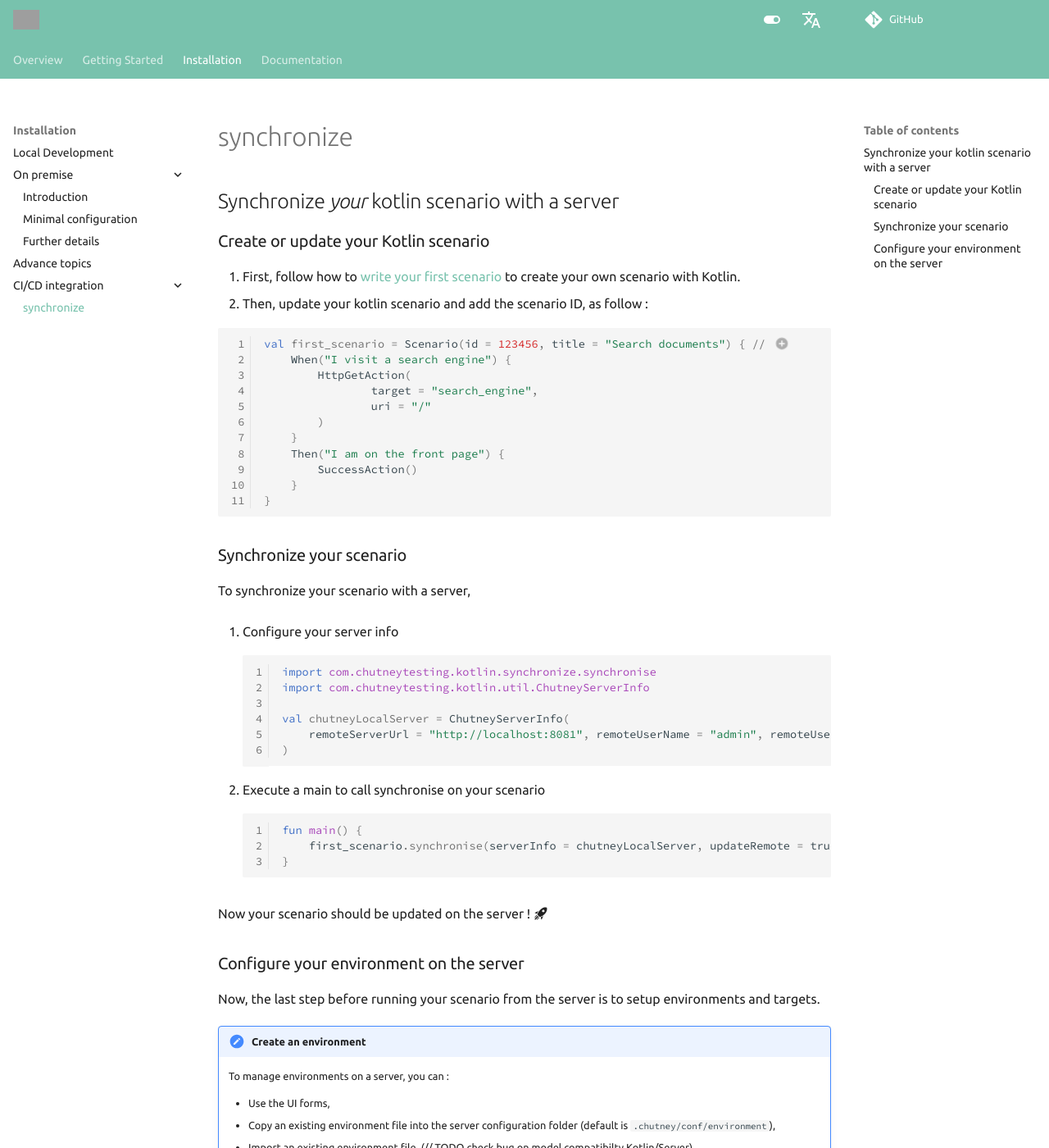
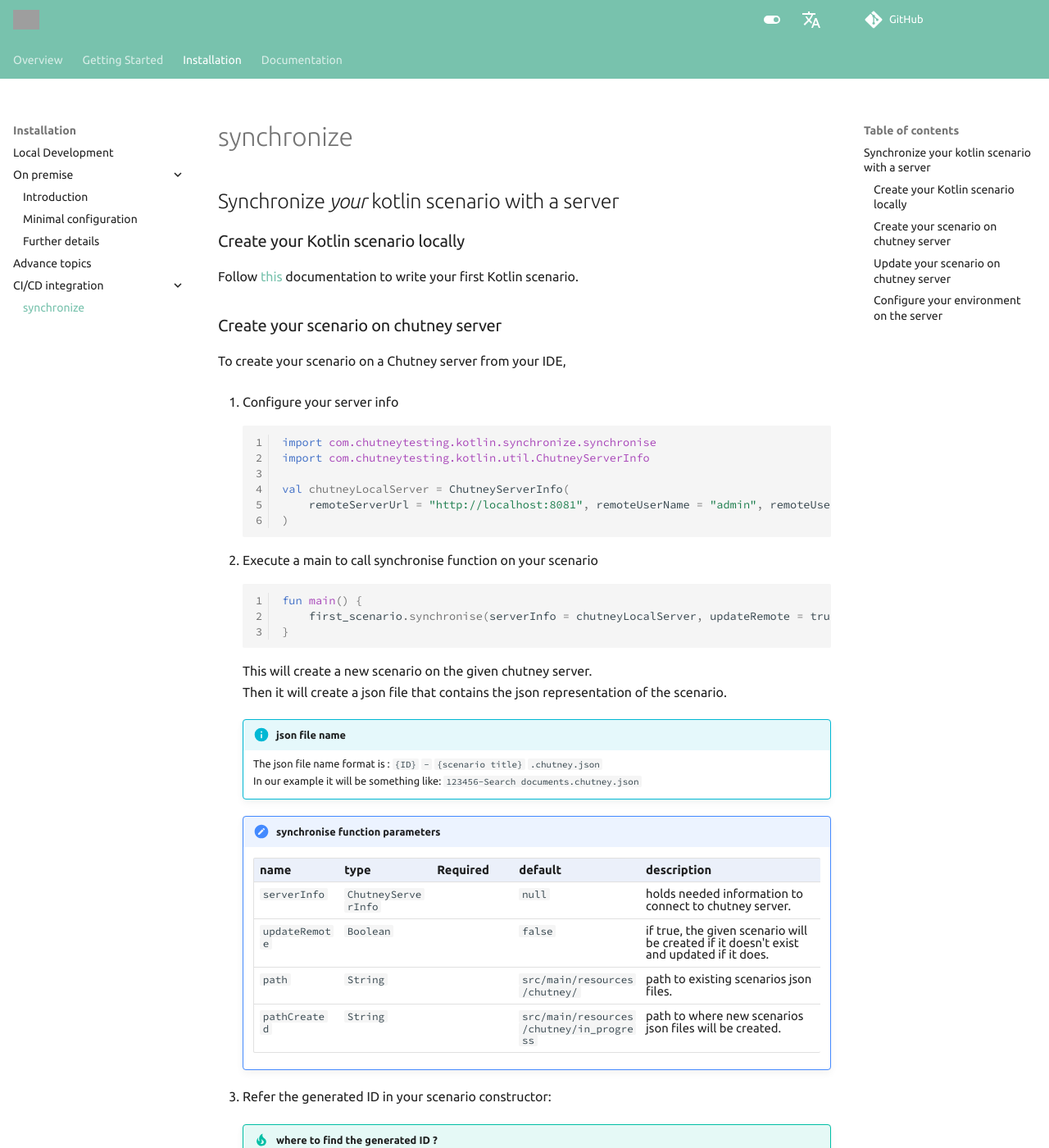
Before and after one commit to chutney-testing/chutney-testing.github.io-legacy, an MkDocs documentation site: the page built from docs/installation/ci_cd/scenario_sync.md, in a window 1280 px wide and 1400 px high. Shown: the whole window at 82% size. Built offline with MkDocs 1.6.1 and Material for MkDocs 9.7.7, drawn with Linux system fonts in a browser that asks for light colours; comment, search, counter and statistics services are not loaded; some of the changed text lies outside the part shown; grey boxes are pictures that could not be loaded.

Commit message:
docs: synchronize (#53)

````diff
--- a/docs/installation/ci_cd/scenario_sync.md
+++ b/docs/installation/ci_cd/scenario_sync.md
@@ -1,29 +1,11 @@
 # Synchronize *your* kotlin scenario with a server
 
-## Create or update your Kotlin scenario
+## Create your Kotlin scenario locally
+Follow [this](/getting_started/write/#write-a-scenario) documentation to write your first Kotlin scenario.
 
-1. First, follow how to [write your first scenario](/getting_started/write/#write-a-scenario) to create your own scenario with Kotlin.
-2. Then, update your kotlin scenario and add the scenario ID, as follow :
+## Create your scenario on chutney server
 
-``` kotlin
-val first_scenario = Scenario(id = 123456, title = "Search documents") { // (1)
-    When("I visit a search engine") {
-        HttpGetAction(
-                target = "search_engine",
-                uri = "/"
-        )
-    }
-    Then("I am on the front page") {
-        SuccessAction()
-    }
-}
-```
-
-1. Set the server scenario ID in the Scenario constructor
-
-## Synchronize your scenario
-
-To synchronize your scenario with a server,
+To create your scenario on a Chutney server from your IDE,
 
 1. Configure your server info
 ``` kotlin
@@ -35,14 +17,65 @@ val chutneyLocalServer = ChutneyServerInfo(
 )
 ```
 
-2. Execute a main to call synchronise on your scenario
-``` kotlin
-fun main() {
-    first_scenario.synchronise(serverInfo = chutneyLocalServer, updateRemote = true)
-}
-```
+2. Execute a main to call synchronise function on your scenario
+    ``` kotlin
+    fun main() {
+        first_scenario.synchronise(serverInfo = chutneyLocalServer, updateRemote = true) // (1)!
+    }
+    ```
+    1. See logs generated by synchronize function in your console to get more details of what it did.
 
-Now your scenario should be updated on the server ! :material-rocket-launch:
+    This will create a new scenario on the given chutney server.<br/>
+    Then it will create a json file that contains the json representation of the scenario.
+    !!! info "json file name"
+        The json file name format is : `{ID}` `-` `{scenario title}` `.chutney.json`<br/>
+        In our example it will be something like: `123456-Search documents.chutney.json`
+
+
+    !!! note "synchronise function parameters"
+
+        | name           | type                       | Required | default                                  |          description                                                                      |
+        |:---------------|:---------------------------|:---------|:-----------------------------------------|:------------------------------------------------------------------------------------------|
+        | `serverInfo`   | `ChutneyServerInfo`        |          |  `null`                                  | holds needed information to connect to chutney server.                                   |
+        | `updateRemote` | `Boolean`                  |          | `false`                                  | if true, the given scenario will be created if it doesn't exist and updated if it does.   |
+        | `path`         | `String`                   |          | `src/main/resources/chutney/`            | path to existing scenarios json files.                                                    |
+        | `pathCreated`  | `String`                   |          | `src/main/resources/chutney/in_progress` | path to where new scenarios json files will be created.                                   |
+
+
+3. Refer the generated ID in your scenario constructor:
+
+    !!! tip "where to find the generated ID ?"
+        As explained above, the generated ID is in the created json file's name (**123456**-Search documents.chutney.json).
+
+    ``` kotlin
+    val first_scenario = Scenario(id = 123456, title = "Search documents") {
+        When("I visit a search engine") {
+            HttpGetAction(
+                    target = "search_engine",
+                    uri = "/"
+            )
+        }
+        Then("I am on the front page") {
+            SuccessAction()
+        }
+    }
+    ```
+
+    Now your scenario is created on the server ! :material-rocket:
+
+## Update your scenario on chutney server
+
+After editing your scenario kotlin code, jut call synchronize function again.
+
+!!! warning "Don't forget !"
+    Don't forget to call synchronize with `updateRemote = true`
+
+Now your scenario is updated on Chutney server ! :material-rocket-launch:
+
+!!! tip "Synchronize from your integration server"
+    * Push Kotlin scenarios source code to a centralized repository hosted on SCM server (github, gitlab, bitbucket...).
+    * Call synchronize main from an integration server(jenkins, gitlab CI, github actions...) to update scenarios on your remote Chutney instance.
+    * Synchronize call can be scheduled just before running your test campaigns to have up-to-date scenarios.
 
 ## Configure your environment on the server
 
@@ -52,6 +85,5 @@ Now, the last step before running your scenario from the server is to setup envi
 
     To manage environments on a server, you can :
 
-    * Use the UI forms,
-    * Copy an existing environment file into the server configuration folder (default is `.chutney/conf/environment`),
-    * Import an existing environment file, (// TODO check bug on model compatibilty Kotlin/Server)
+    * Use the UI forms to create or import environments.
+    * Copy an existing environment file into the server configuration folder (default is `.chutney/conf/environment`)
````
Also changed, not shown: docs/getting_started/write.md (+27 -1 lines).
